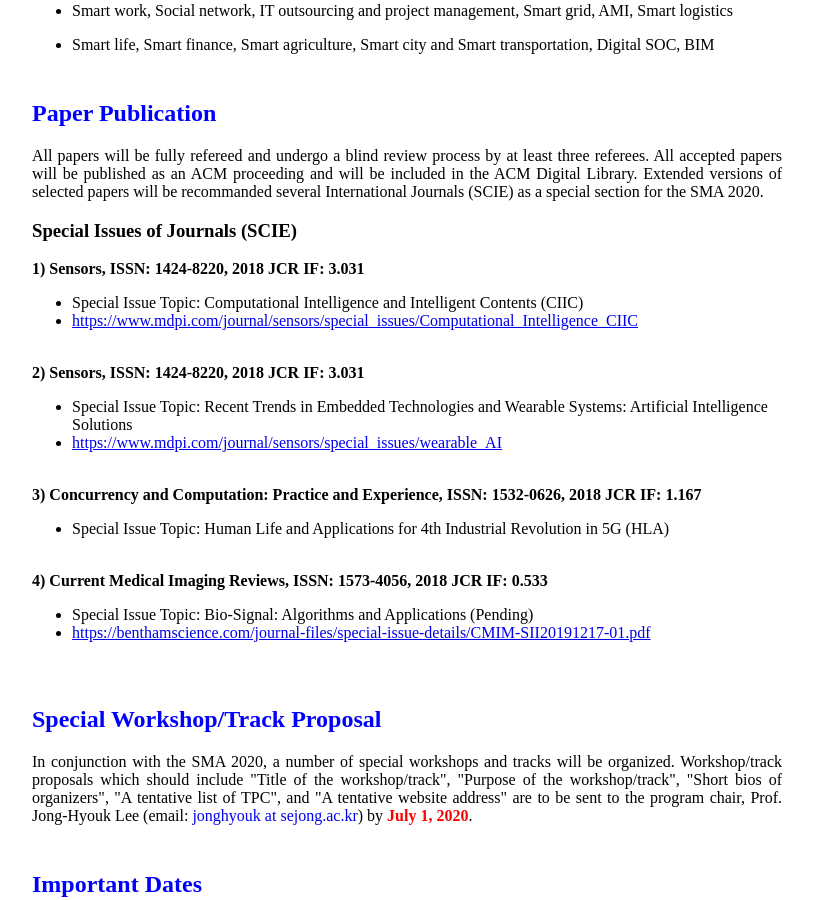
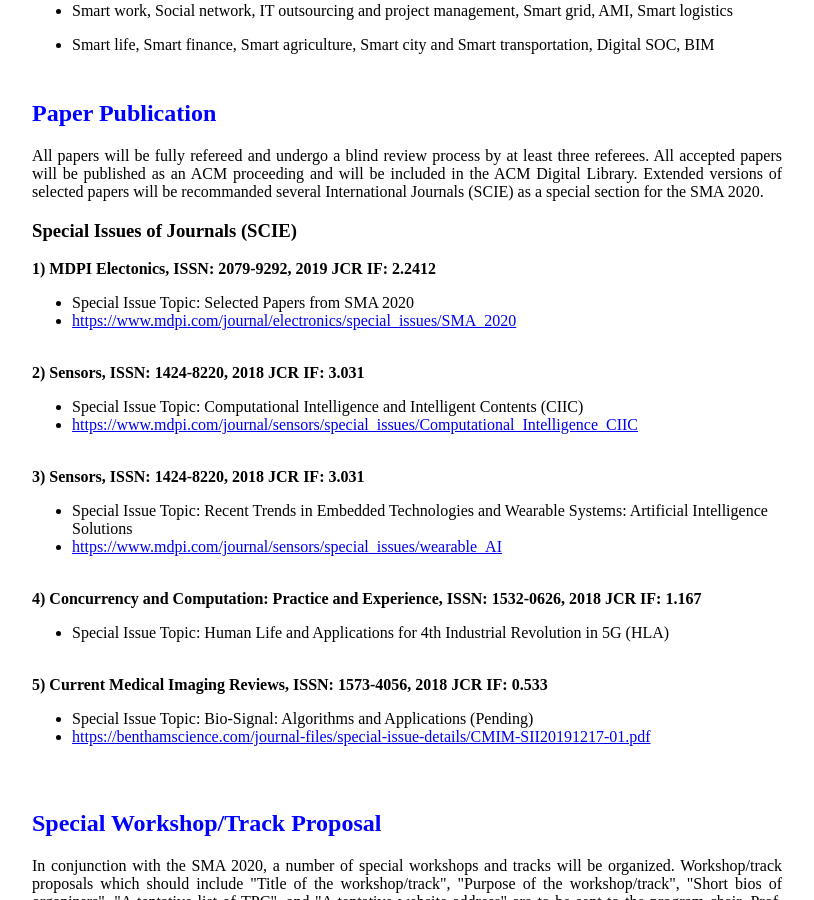
Before and after one commit to icea-conf/sma-2020.github.io, a Jekyll site: the page built from papers/index.html, in a window 1280 px wide and 900 px high, scrolled down 836 px. Shown: the whole window, without its empty margins (233-1047 px from the left). Built offline with Jekyll 4.4.1, drawn with Linux system fonts in a browser that asks for light colours.

Commit message:
Update index.html

```diff
--- a/papers/index.html
+++ b/papers/index.html
@@ -42,24 +42,30 @@
                         <p style="text-align: justify">All papers will be fully refereed and undergo a blind review process by at least three referees. All accepted papers will be published as an ACM proceeding and will be included in the ACM Digital Library. Extended versions of selected papers will be recommanded several International Journals (SCIE) as a special section for the SMA 2020.</p>
 
                   <h3>Special Issues of Journals (SCIE)</h3>
-                        <b>1) Sensors, ISSN: 1424-8220, 2018 JCR IF: 3.031</b>
+                        <b>1) MDPI Electonics, ISSN: 2079-9292, 2019 JCR IF: 2.2412</b>
+                              <ul>
+                                    <li><a>Special Issue Topic: Selected Papers from SMA 2020</a></li>
+                                    <li><a style="text-align: justify" target="_blank" href='https://www.mdpi.com/journal/electronics/special_issues/SMA_2020'>https://www.mdpi.com/journal/electronics/special_issues/SMA_2020</a></li><br>
+                              </ul>
+
+                        <b>2) Sensors, ISSN: 1424-8220, 2018 JCR IF: 3.031</b>
                               <ul>
                                     <li><a>Special Issue Topic: Computational Intelligence and Intelligent Contents (CIIC)</a></li>
                                     <li><a style="text-align: justify" target="_blank" href='https://www.mdpi.com/journal/sensors/special_issues/Computational_Intelligence_CIIC'>https://www.mdpi.com/journal/sensors/special_issues/Computational_Intelligence_CIIC</a></li><br>
                               </ul>
 
-                        <b>2) Sensors, ISSN: 1424-8220, 2018 JCR IF: 3.031</b>
+                        <b>3) Sensors, ISSN: 1424-8220, 2018 JCR IF: 3.031</b>
                               <ul>
                                     <li><a>Special Issue Topic: Recent Trends in Embedded Technologies and Wearable Systems: Artificial Intelligence Solutions</a></li>
                                     <li><a style="text-align: justify" target="_blank" href='https://www.mdpi.com/journal/sensors/special_issues/wearable_AI'>https://www.mdpi.com/journal/sensors/special_issues/wearable_AI</a></li><br>
                               </ul>
 
-                        <b>3) Concurrency and Computation: Practice and Experience, ISSN: 1532-0626, 2018 JCR IF: 1.167</b>
+                        <b>4) Concurrency and Computation: Practice and Experience, ISSN: 1532-0626, 2018 JCR IF: 1.167</b>
                               <ul>
                                     <li><a>Special Issue Topic: Human Life and Applications for 4th Industrial Revolution in 5G (HLA)</a></li><br>
                               </ul>
 
-                        <b>4) Current Medical Imaging Reviews, ISSN: 1573-4056, 2018 JCR IF: 0.533</b>
+                        <b>5) Current Medical Imaging Reviews, ISSN: 1573-4056, 2018 JCR IF: 0.533</b>
                               <ul>
                                     <li><a>Special Issue Topic: Bio-Signal: Algorithms and Applications (Pending)</a></li>
                                     <li><a style="text-align: justify" target="_blank" href='https://benthamscience.com/journal-files/special-issue-details/CMIM-SII20191217-01.pdf'>https://benthamscience.com/journal-files/special-issue-details/CMIM-SII20191217-01.pdf</a></li><br>
```
